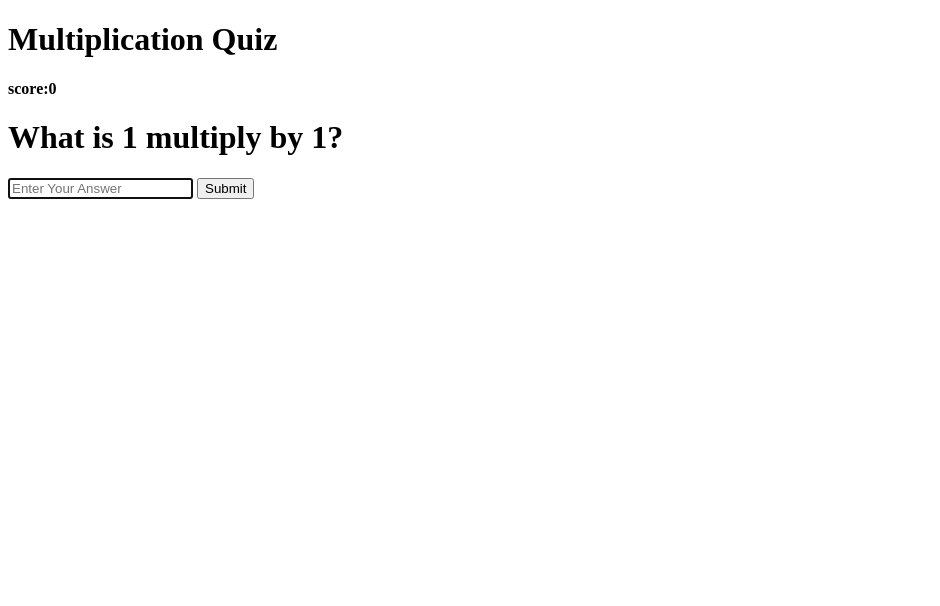
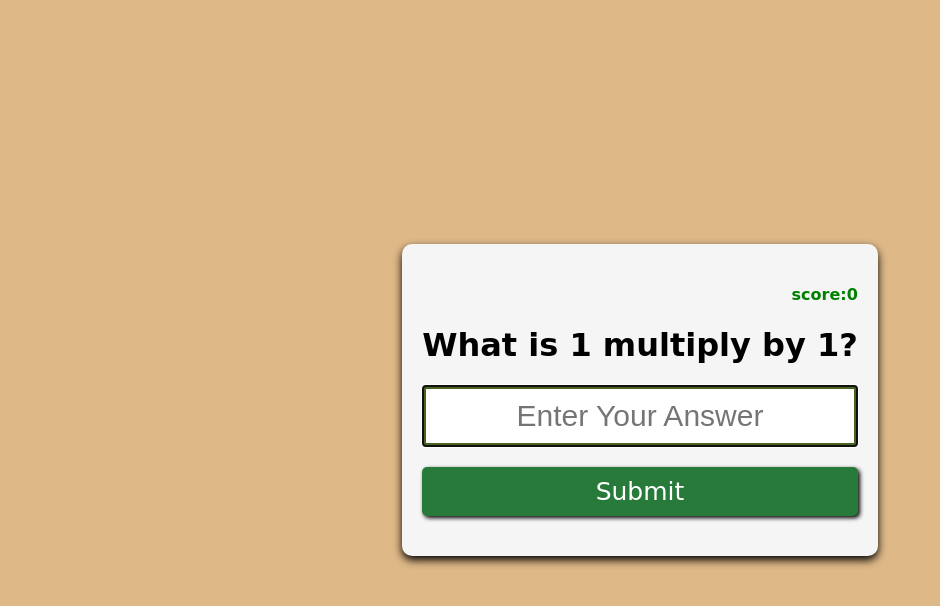
Before and after one commit to tejasmusale99/Multiplication-Quiz, a plain HTML site: page quiz.html in a window 1280 px wide. Shown: the whole page, without its empty margins (0-940 px from the left). Drawn offline with Linux system fonts and the light colour scheme.

Commit message:
add some styling

```diff
--- a/quiz.css
+++ b/quiz.css
@@ -0,0 +1,53 @@
+body{
+    margin: 0px;
+    display: flex;
+    justify-content: center;
+    height: 100vh;
+    align-items: center;
+    text-align: center;
+    background-color: burlywood;
+    font-family: cursive;
+}
+.form{
+    background-color: whitesmoke;
+    padding: 20px;
+    box-shadow: 0px 4px 8px;
+    border-radius: 10px;
+    flex-direction: column;
+    margin: 10pz;
+}
+.input-text{
+    display: block;
+    width: 100%;
+    box-sizing: border-box;
+    font-size: 30px;
+    text-align: center;
+    padding: 10px;
+    border: 4px solid rgb(75, 100, 36);
+    color: green;
+}
+.input::placeholder{
+    color: lightgray;
+    font-family: cursive;
+}
+.btn-submit{
+    background-color: rgb(39, 122, 58);
+    color: white;
+    border: none;
+    display: block;
+    width: 100%;
+    padding: 10px;
+    font-size: 25px;
+    font-family: cursive;
+    margin: 20px 0px;
+    border-radius: 5px;
+    box-shadow: 2px 2px 4px rgb(0,0,0);
+    cursor: pointer;
+}
+.btn-submit:hover{
+    filter: brightness(0.9);
+}
+.score{
+    text-align: right;
+    color: green;
+}
--- a/quiz.html
+++ b/quiz.html
@@ -8,7 +8,7 @@
     <title>Multiplication Quiz</title>
 </head>
 <body>
-    <h1 id="main-heading">Multiplication Quiz</h1>
+    <!-- <h1 id="main-heading">Multiplication Quiz</h1> -->
         <form class="form" id="form">
             <h4 class="score" id="score">score:0</h4>
             <h1 id="question">What is 1 multiply by 1?</h1>
```
